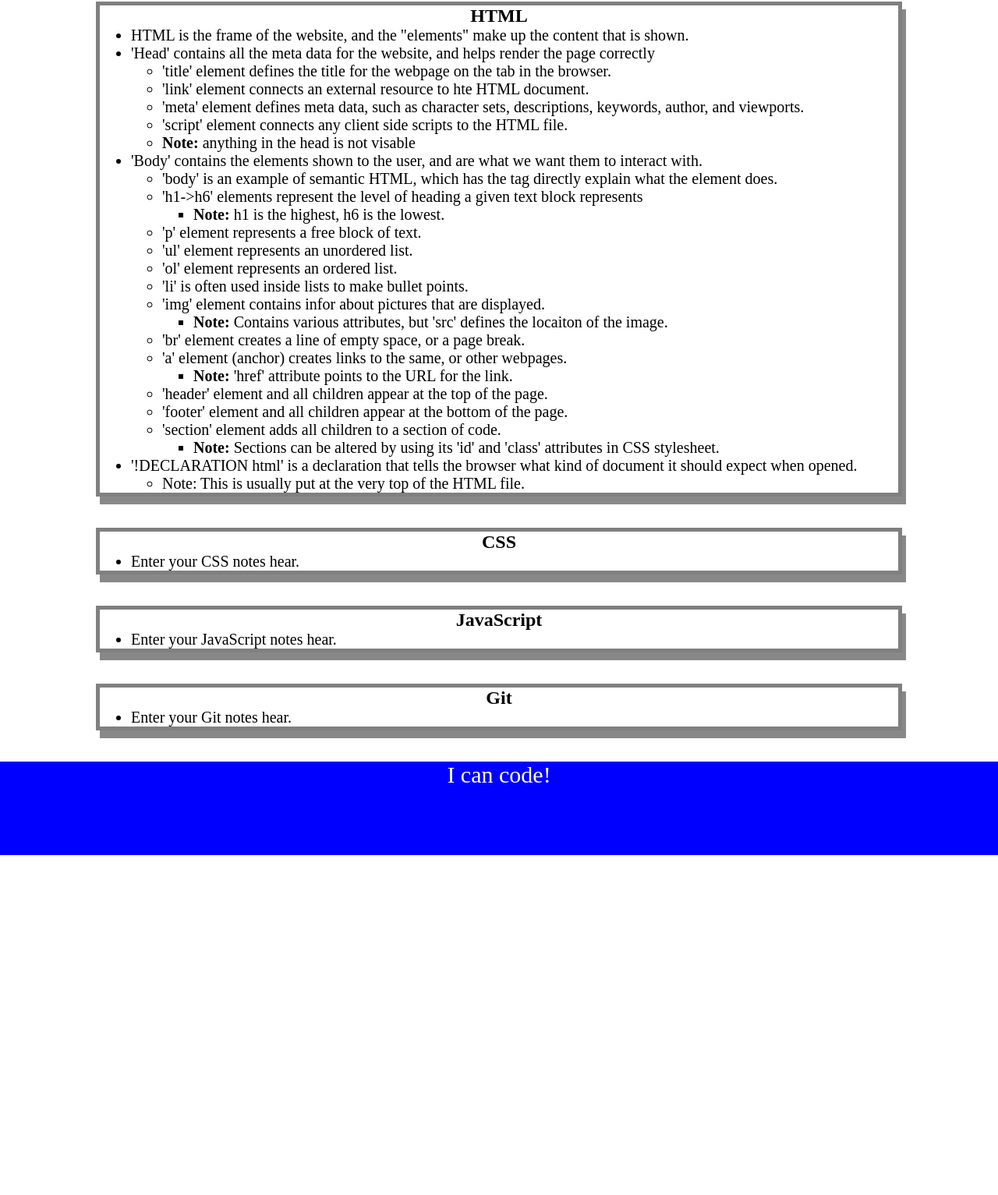
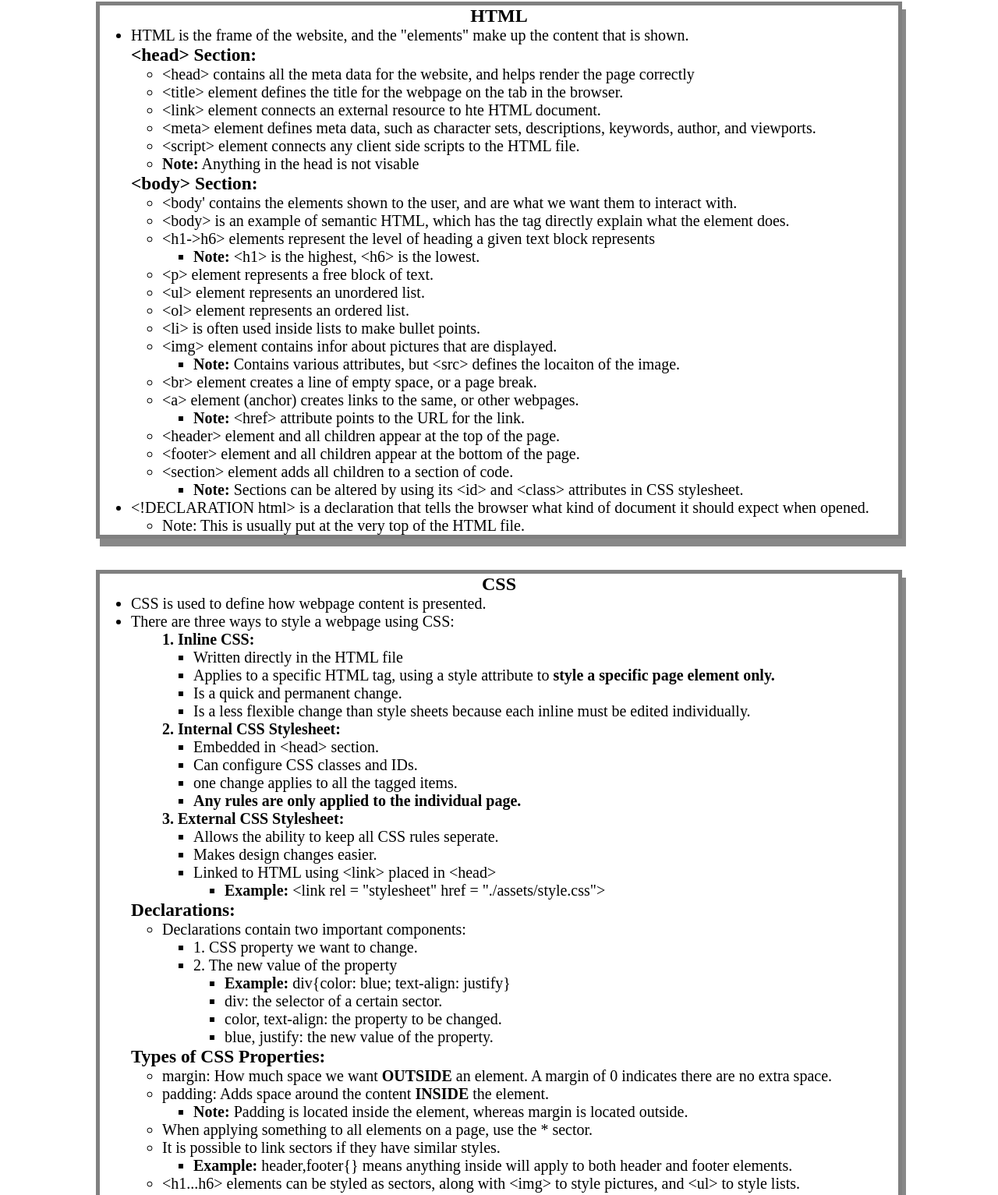
Before and after one commit to julianbenchimol/prework-study-guide, a plain HTML site: page index.html in a window 1280 px wide. Shown: the part 158-1691 px from the top of the page at 78% size. Before the commit the page ends 1255 px from the top, so only its background shows below. Drawn offline with Linux system fonts and the light colour scheme.

Commit message:
added CSS notes to webpage

```diff
--- a/index.html
+++ b/index.html
@@ -19,37 +19,36 @@
         <h2>HTML</h2>
         <ul>
           <li>HTML is the frame of the website, and the "elements" make up the content that is shown.</li>
-          <li>'Head' contains all the meta data for the website, and helps render the page correctly</li>
+          <h3>&lthead&gt Section:</h3>
             <ul>
-              <li>'title' element defines the title for the webpage on the tab in the browser.</li>
-              <li>'link' element connects an external resource to hte HTML document.</li>
-              <li>'meta' element defines meta data, such as character sets, descriptions, keywords, author, and viewports.</li>
-              <li>'script' element connects any client side scripts to the HTML file.</li>
-              <li><b>Note:</b> anything in the head is not visable</li>
+              <li>&lthead&gt contains all the meta data for the website, and helps render the page correctly</li>
+              <li>&lttitle&gt element defines the title for the webpage on the tab in the browser.</li>
+              <li>&ltlink&gt element connects an external resource to hte HTML document.</li>
+              <li>&ltmeta&gt element defines meta data, such as character sets, descriptions, keywords, author, and viewports.</li>
+              <li>&ltscript&gt element connects any client side scripts to the HTML file.</li>
+              <li><b>Note:</b> Anything in the head is not visable</li>
             </ul>
-          <li>'Body' contains the elements shown to the user, and are what we want them to interact with.</li>
+          <h3>&ltbody&gt Section:</h3>
             <ul>
-              <li>'body' is an example of semantic HTML, which has the tag directly explain what the element does.</li>
-              <li>'h1->h6' elements represent the level of heading a given text block represents</li>
-                <ul><li><b>Note:</b> h1 is the highest, h6 is the lowest.</li></ul>
-              <li>'p' element represents a free block of text.</li>
-              <li>'ul' element represents an unordered list.</li>
-              <li>'ol' element represents an ordered list.</li>
-              <li>'li' is often used inside lists to make bullet points.</li>
-              <li>'img' element contains infor about pictures that are displayed.</li>
-                <ul><li><b>Note:</b> Contains various attributes, but 'src' defines the locaiton of the image.</li></ul>
-              <li>'br' element creates a line of empty space, or a page break.</li>
-              <li>'a' element (anchor) creates links to the same, or other webpages.</li>
-                <ul><li><b>Note:</b> 'href' attribute points to the URL for the link.</li></ul>
-              <li>'header' element and all children appear at the top of the page.</li>
-              <li>'footer' element and all children appear at the bottom of the page.</li>
-              <li>'section' element adds all children to a section of code.</li>
-                <ul><li><b>Note:</b> Sections can be altered by using its 'id' and 'class' attributes in CSS stylesheet.</li></ul>
-
-
-
+              <li>&ltbody' contains the elements shown to the user, and are what we want them to interact with.</li>
+              <li>&ltbody&gt is an example of semantic HTML, which has the tag directly explain what the element does.</li>
+              <li>&lth1->h6&gt elements represent the level of heading a given text block represents</li>
+                <ul><li><b>Note:</b> &lth1&gt is the highest, &lth6&gt is the lowest.</li></ul>
+              <li>&ltp&gt element represents a free block of text.</li>
+              <li>&ltul&gt element represents an unordered list.</li>
+              <li>&ltol&gt element represents an ordered list.</li>
+              <li>&ltli&gt is often used inside lists to make bullet points.</li>
+              <li>&ltimg&gt element contains infor about pictures that are displayed.</li>
+                <ul><li><b>Note:</b> Contains various attributes, but &ltsrc&gt defines the locaiton of the image.</li></ul>
+              <li>&ltbr&gt element creates a line of empty space, or a page break.</li>
+              <li>&lta&gt element (anchor) creates links to the same, or other webpages.</li>
+                <ul><li><b>Note:</b> &lthref&gt attribute points to the URL for the link.</li></ul>
+              <li>&ltheader&gt element and all children appear at the top of the page.</li>
+              <li>&ltfooter&gt element and all children appear at the bottom of the page.</li>
+              <li>&ltsection&gt element adds all children to a section of code.</li>
+                <ul><li><b>Note:</b> Sections can be altered by using its &ltid&gt and &ltclass&gt attributes in CSS stylesheet.</li></ul>
             </ul>
-          <li>'!DECLARATION html' is a declaration that tells the browser what kind of document it should expect when opened.</li>
+          <li>&lt!DECLARATION html&gt is a declaration that tells the browser what kind of document it should expect when opened.</li>
             <ul><li>Note: This is usually put at the very top of the HTML file.</li></ul>
         </ul>
 
@@ -58,8 +57,73 @@
       <section class = "card" id = "css-section">
         <h2>CSS</h2>
         <ul>
-          <li>Enter your CSS notes hear.</li>
-        </ul>
+          <li>CSS is used to define how webpage content is presented.</li>
+          <li>There are three ways to style a webpage using CSS:</li>
+            <ul>
+              <h4>1. Inline CSS:</h4>
+                <ul>
+                  <li>Written directly in the HTML file</li>
+                  <li>Applies to a specific HTML tag, using a style attribute to <b>style a specific page element only.</b></li>
+                  <li>Is a quick and permanent change.</li>
+                  <li>Is a less flexible change than style sheets because each inline must be edited individually.</li>
+                </ul>
+              <h4>2. Internal CSS Stylesheet:</h4>
+                <ul>
+                  <li>Embedded in &lthead&gt section.</li>
+                  <li>Can configure CSS classes and IDs.</li>
+                  <li>one change applies to all the tagged items.</li>
+                  <li><b>Any rules are only applied to the individual page.</b></li>
+                </ul>
+              <h4>3. External CSS Stylesheet:</h4>
+                <ul>
+                  <li>Allows the ability to keep all CSS rules seperate.</li>
+                  <li>Makes design changes easier.</li>
+                  <li>Linked to HTML using &ltlink&gt placed in &lthead&gt</li>
+                  <ul><li><b>Example: </b>&ltlink rel = "stylesheet" href = "./assets/style.css"&gt</li></ul>
+                </ul>
+            </ul>
+            <h3>Declarations:</h3>
+              <ul>
+                <li>Declarations contain two important components:</li>
+                  <ul>
+                    <li>1. CSS property we want to change.</li>
+                    <li>2. The new value of the property</li>
+                      <ul><li><b>Example:</b> div{color: blue; text-align: justify}</li>
+                        <li>div: the selector of a certain sector.</li>
+                        <li>color, text-align: the property to be changed.</li>
+                        <li>blue, justify: the new value of the property.</li>
+                    </ul>
+                </ul>
+              </ul>
+            <h3>Types of CSS Properties:</h3>
+              <ul>
+                <li>margin: How much space we want <b>OUTSIDE</b> an element. A margin of 0 indicates there are no extra space.</li>
+                <li>padding: Adds space around the content <b>INSIDE</b> the element.</li>
+                  <ul><li><b>Note:</b> Padding is located inside the element, whereas margin is located outside.</li></ul>
+                <li>When applying something to all elements on a page, use the * sector.</li>
+                <li>It is possible to link sectors if they have similar styles.</li>
+                  <ul><li><b>Example: </b>header,footer{} means anything inside will apply to both header and footer elements.</li></ul>
+                <li>&lth1...h6&gt elements can be styled as sectors, along with &ltimg&gt to style pictures, and &ltul&gt to style lists.</li>
+            </ul>
+          <h3>Linking a Stylesheet to the HTML Document:</h3>
+            <ul>
+              <li>In the &lthead&gt section:</li>
+                <ul>
+                  <li>&ltlink rel = "stylesheet" href = "./assets/style.css"&gt</li>
+                    <ul>
+                      <li>Link creates a connection to the linked document.</li>
+                      <li>Rel is the relationship between the current HTML document and the linked document.</li>
+                      <li>href specifies the location of the external source. As it is in the assets folder, it is linked by "./assets/style.css"</li>
+                  </ul>
+              </ul>
+          </ul>
+          <h3>Adding Style using Class Attributes:</h3>
+            <ul>
+              <li>To use a class selector, use a period before hand.</li>
+                <ul><li><b>Example:</b> .card will select any class with the '.card' class assigned.</li></ul>
+              <li>Any HTML element assigned to the class will gain the properties specified.</li>
+          </ul>
+      </ul>
 
 
       </section>
```
